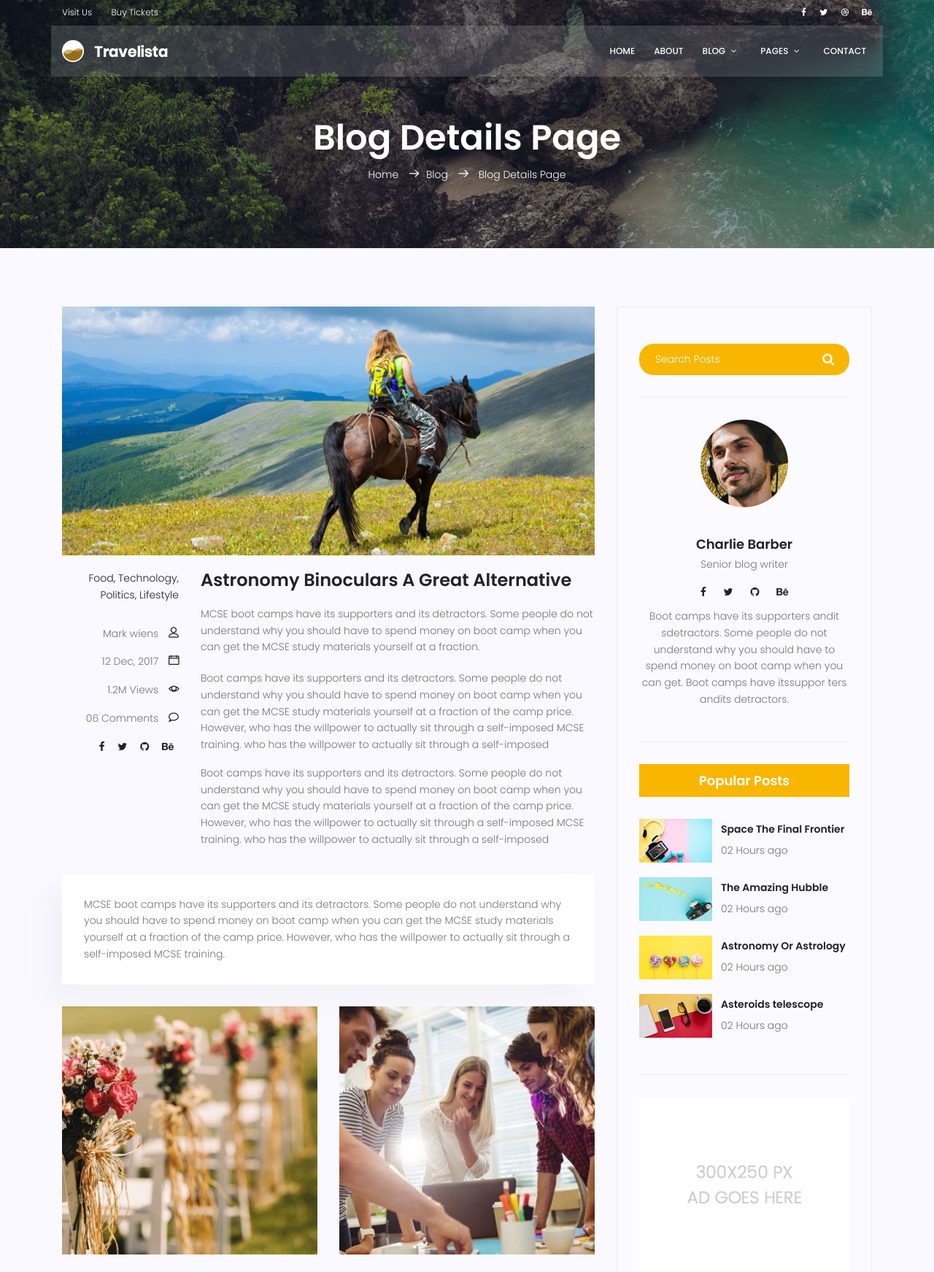
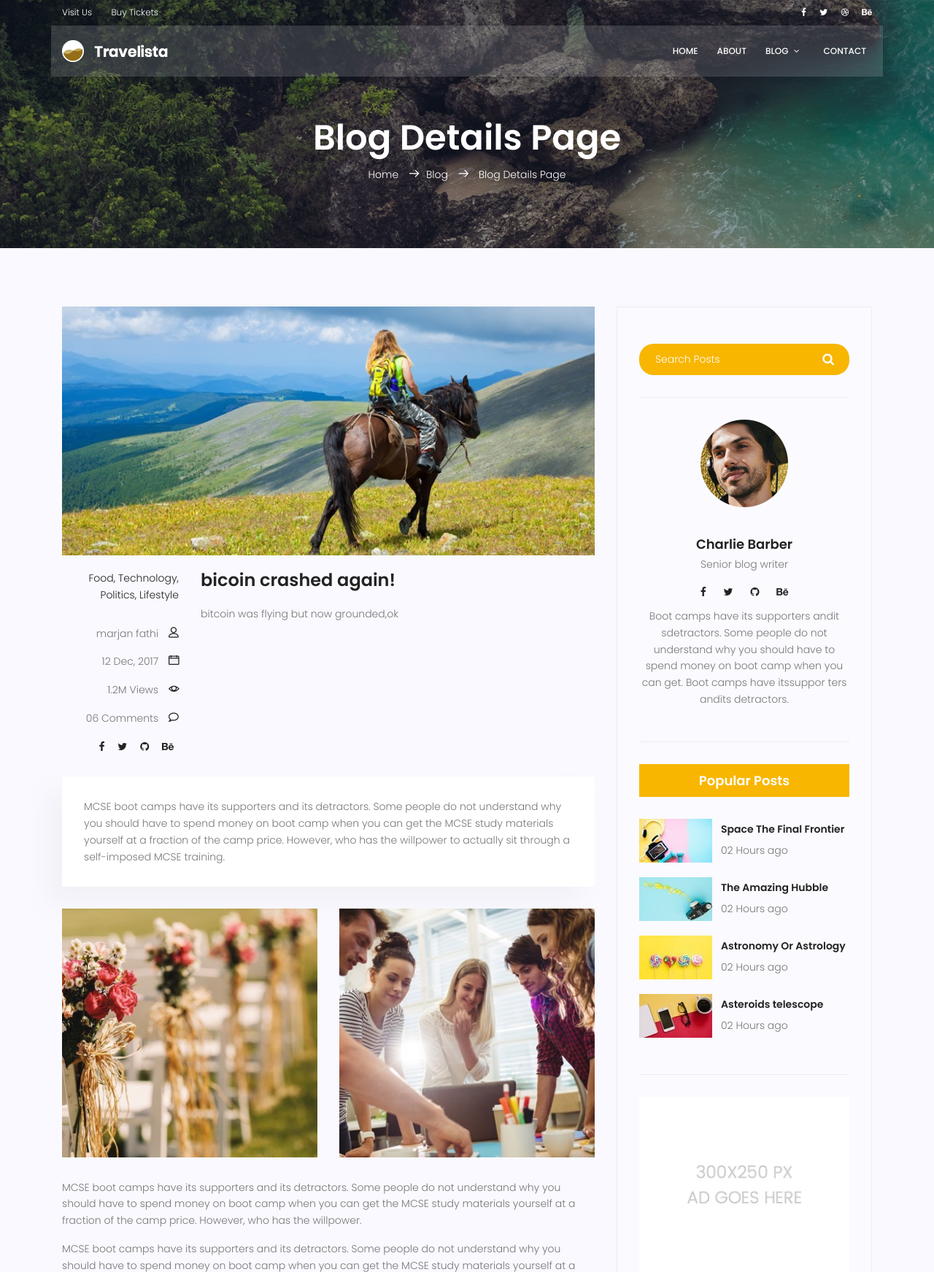
Before and after one commit to marjan-fathi210/mysite4, a Django app: page /blog/single in a window 1280 px wide. Shown: the top 1743 px of the page at 73% size. Run offline with Django 5.2, Linux system fonts and the light colour scheme; some libraries are stand-ins or nearby versions.

Commit message:
in single blog pass data from view to blog-single.html
in views.py in app blog added context to render's elements and in single-blog.html use {{key value}}

```diff
--- a/blog/views.py
+++ b/blog/views.py
@@ -5,4 +5,5 @@ def blog_view(request):
     return render(request,'blog/blog-home.html')
 
 def blog_single(request):
-    return render(request,'blog/blog-single.html')
+    context={'title':'bicoin crashed again!','content':'bitcoin was flying but now grounded,ok','author':'marjan fathi'}
+    return render(request,'blog/blog-single.html',context)
--- a/templates/base.html
+++ b/templates/base.html
@@ -70,17 +70,7 @@
                                 <li><a href="{% url 'blog:single' %}">Blog Single</a></li>
                             </ul>
                         </li>
-                        <li class="menu-has-children"><a href="">Pages</a>
-                            <ul>
-                                <li><a href="elements.html">Elements</a></li>
-                                <li class="menu-has-children"><a href="">Level 2 </a>
-                                    <ul>
-                                        <li><a href="#">Item One</a></li>
-                                        <li><a href="#">Item Two</a></li>
-                                    </ul>
-                                </li>
-                            </ul>
-                        </li>
+
                         <li><a href="{% url 'website:contact' %}">Contact</a></li>
                     </ul>
                 </nav><!-- #nav-menu-container -->
--- a/templates/blog/blog-single.html
+++ b/templates/blog/blog-single.html
@@ -38,7 +38,7 @@
 							<li><a href="#">Lifestyle</a></li>
 						</ul>
 						<div class="user-details row">
-							<p class="user-name col-lg-12 col-md-12 col-6"><a href="#">Mark wiens</a> <span
+							<p class="user-name col-lg-12 col-md-12 col-6"><a href="#">{{author}}</a> <span
 									class="lnr lnr-user"></span></p>
 							<p class="date col-lg-12 col-md-12 col-6"><a href="#">12 Dec, 2017</a> <span
 									class="lnr lnr-calendar-full"></span></p>
@@ -55,24 +55,11 @@
 						</div>
 					</div>
 					<div class="col-lg-9 col-md-9">
-						<h3 class="mt-20 mb-20">Astronomy Binoculars A Great Alternative</h3>
+						<h3 class="mt-20 mb-20">{{title}}</h3>
 						<p class="excert">
-							MCSE boot camps have its supporters and its detractors. Some people do not understand why
-							you should have to spend money on boot camp when you can get the MCSE study materials
-							yourself at a fraction.
+							{{content}}
 						</p>
-						<p>
-							Boot camps have its supporters and its detractors. Some people do not understand why you
-							should have to spend money on boot camp when you can get the MCSE study materials yourself
-							at a fraction of the camp price. However, who has the willpower to actually sit through a
-							self-imposed MCSE training. who has the willpower to actually sit through a self-imposed
-						</p>
-						<p>
-							Boot camps have its supporters and its detractors. Some people do not understand why you
-							should have to spend money on boot camp when you can get the MCSE study materials yourself
-							at a fraction of the camp price. However, who has the willpower to actually sit through a
-							self-imposed MCSE training. who has the willpower to actually sit through a self-imposed
-						</p>
+
 					</div>
 					<div class="col-lg-12">
 						<div class="quotes">
```
